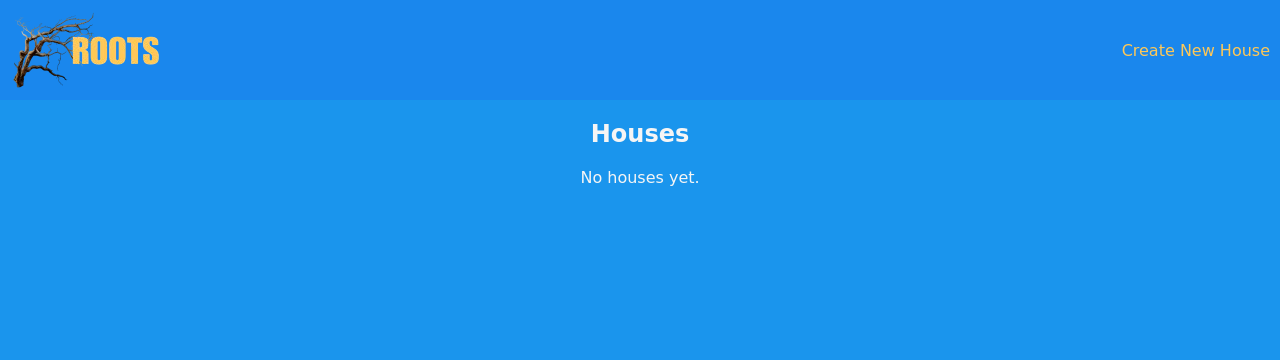
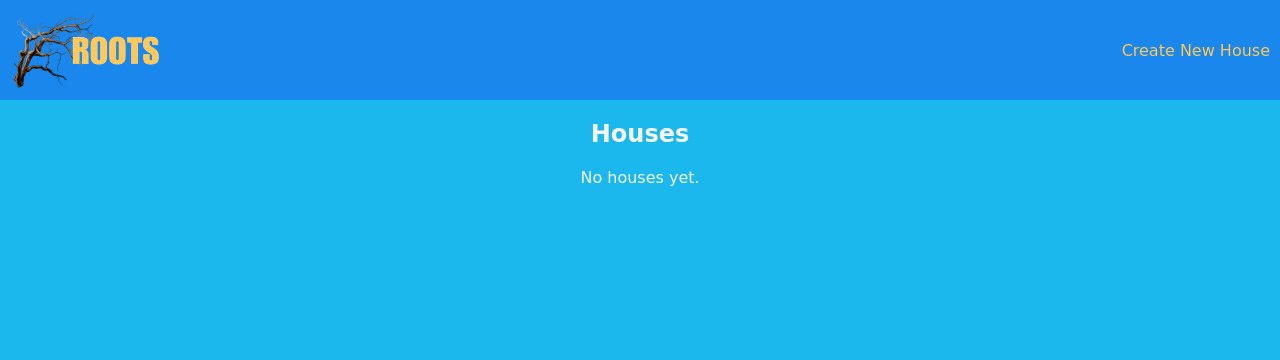
Before and after one commit to pedro2321/Roots2, a Flask app: page / in a window 1280 px wide. Shown: the top 360 px of the page. Run offline with Flask 3, Linux system fonts and the light colour scheme; data that the repository does not hold is empty; some libraries are stand-ins or nearby versions.

Commit message:
gsfdjhgkdkjglfsd

```diff
--- a/static/style.css
+++ b/static/style.css
@@ -1,6 +1,6 @@
 /* --- general body styling --- */
 body {
-  background-color: #1A95ED;
+  background-color: #1AB8ED;
   color: #F5F5F5;
   font-family: "Comic Sans MS", cursive, sans-serif;
   margin: 0;
@@ -10,7 +10,7 @@ body {
 
 /* --- header styling --- */
 header {
-  background-color: #1AB8ED;
+  background-color: #1A95ED;
   padding: 10px;
   display: flex;
   justify-content: space-between;
```
